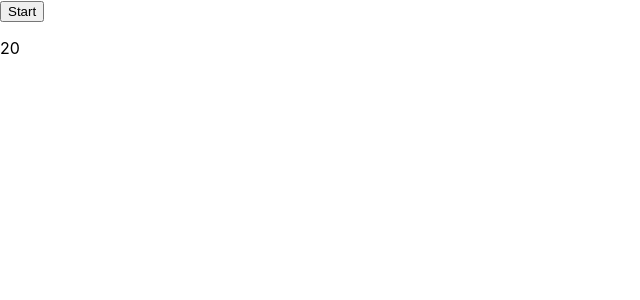
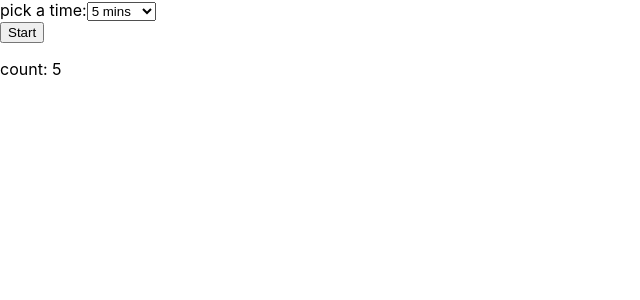
Before and after one commit to grewal25/habit-tracker, a React (Create React App) app: page / in a window 1280 px wide. Shown: the top 300 px of the page, without its empty margins (0-640 px from the left). Built offline with nearby package versions, Linux system fonts and the light colour scheme.

Commit message:
add timer logic

```diff
--- a/src/components/Timer/Timer.tsx
+++ b/src/components/Timer/Timer.tsx
@@ -1,29 +1,47 @@
-import {useState, useEffect} from 'react'
+import { useState, useEffect } from "react";
 
-function Timer(){
-    const [count, setCount] = useState(20);
-    const [isRunning, setIsRunning] = useState(false)
+const Timer = () => {
+  const [timer, setTimer] = useState<number>(5);
+  const [count, setCount] = useState<number>(timer);
+  const [isRunning, setIsRunning] = useState<boolean>(false);
 
-    useEffect(()=>{
-        if(!isRunning){
-            return
-        }
-        const interval = setInterval(()=>{
-            setCount(count-1)
-        }, 1000)
-        return ()=>clearInterval(interval)
-    },[count,  isRunning])
+  useEffect(() => {
+    let interval: any = null;
+    if (!isRunning) {
+      return;
+    }
+    interval = setInterval(() => {
+      setCount((prevCount) => prevCount - 1);
+    }, 1000);
+    return () => clearInterval(interval);
+  }, [isRunning, count]);
 
-    return(
-        <>
-            {/* create a timer funtion that will run for 20 mins */}
-            <button onClick={() => setIsRunning(!isRunning)}>
-        {isRunning ? 'Stop' : 'Start'}
-      </button>
-      <p>{count}</p>
-            {/* create a timer funtion that will run for 20 mins */}
-        </>
-    )
-}
+  const handleSelectedTime = (event: React.ChangeEvent<HTMLSelectElement>) => {
+    setTimer(Number(event.target.value));
+    setCount(Number(event.target.value));
+  };
+
+  const handleStartStop = () => {
+    setIsRunning(!isRunning);
+  };
+
+  return (
+    <>
+      <form>
+        <label>
+          pick a time:
+          <select value={timer} onChange={handleSelectedTime}>
+            <option value={5}>5 mins</option>
+            <option value={10}>10 mins</option>
+            <option value={20}>20 mins</option>
+          </select>
+        </label>
+      </form>
+      <button onClick={handleStartStop}>{count > 0 && count && isRunning ? "Stop" : "Start"}</button>
+
+      <p>count: {count > 0 ? count : 'time over :)'}</p>
+    </>
+  );
+};
 
 export default Timer;
```
